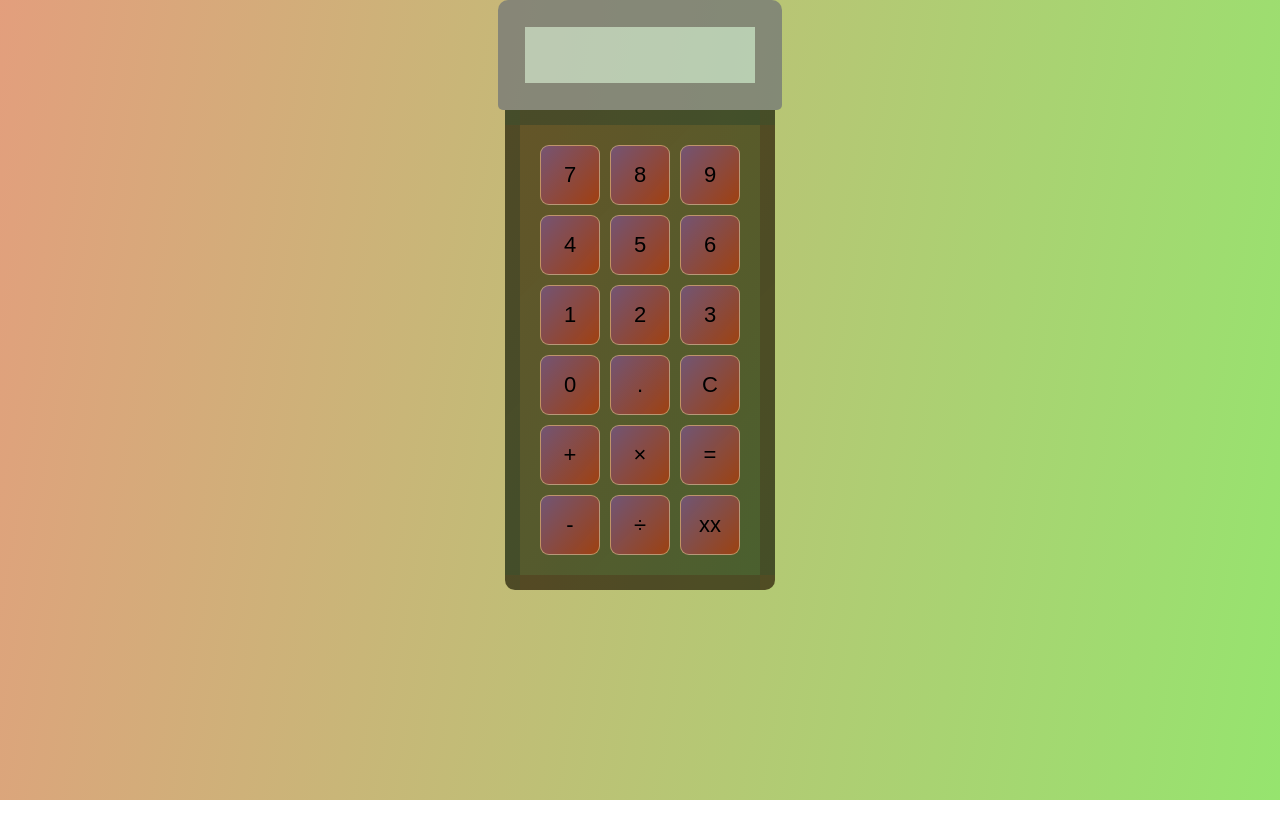
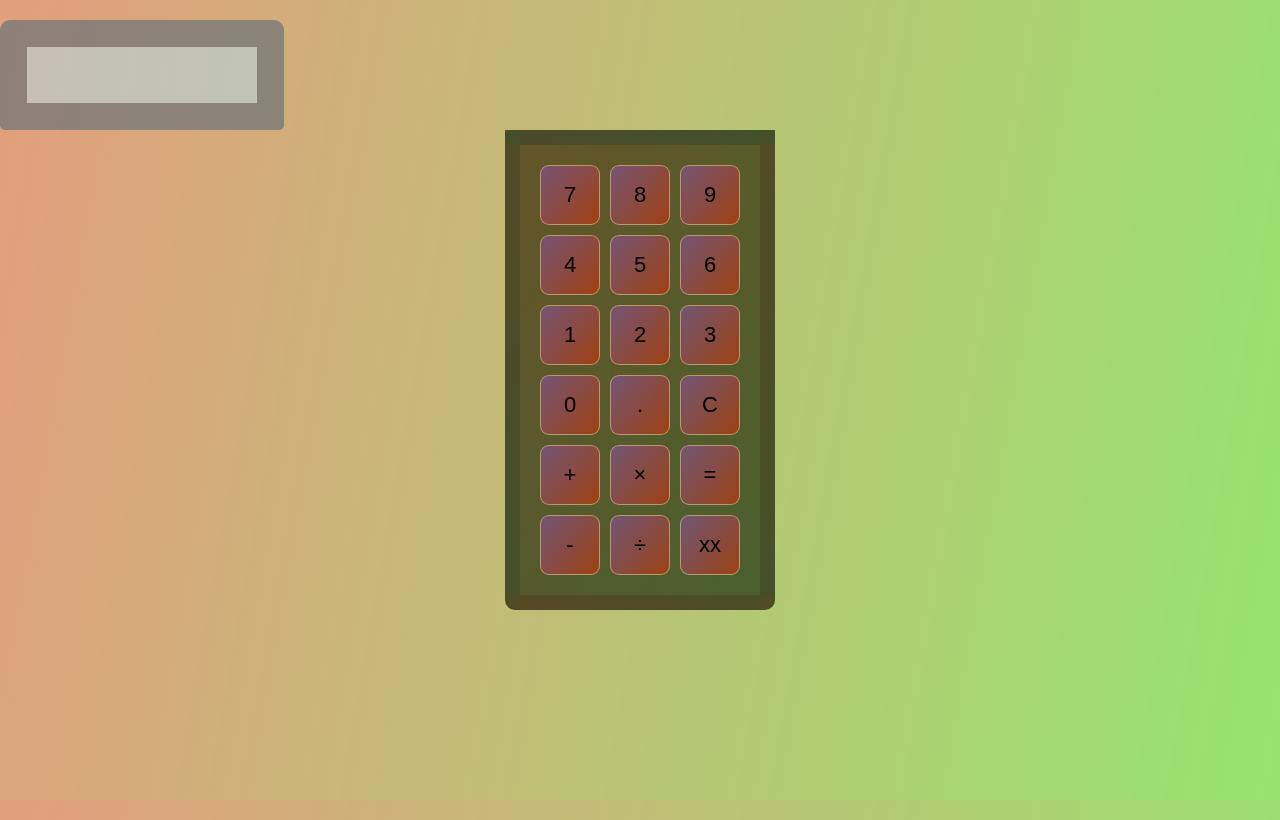
Before and after one commit to prodesinermaruf/calculator, a plain HTML site: page index.html in a window 1280 px wide. Drawn offline with Linux system fonts and the light colour scheme.

Commit message:
Update on.css

```diff
--- a/on.css
+++ b/on.css
@@ -29,7 +29,7 @@ button:active {
 #display {
     width: 200px;
     padding: 15px;
-    margin: 0px auto;
+    margin-top: 20px;
     display: block;
     border: solid 10px rgba(34, 7, 7, 0.342);
     border-width: 27px;
@@ -58,4 +58,5 @@ body {
     background-attachment: fixed; /* স্ক্রল করলে background স্থির থাকবে */
     height: 100vh;  /* viewport height = 100% */
     margin: 0;
+
 }
```
